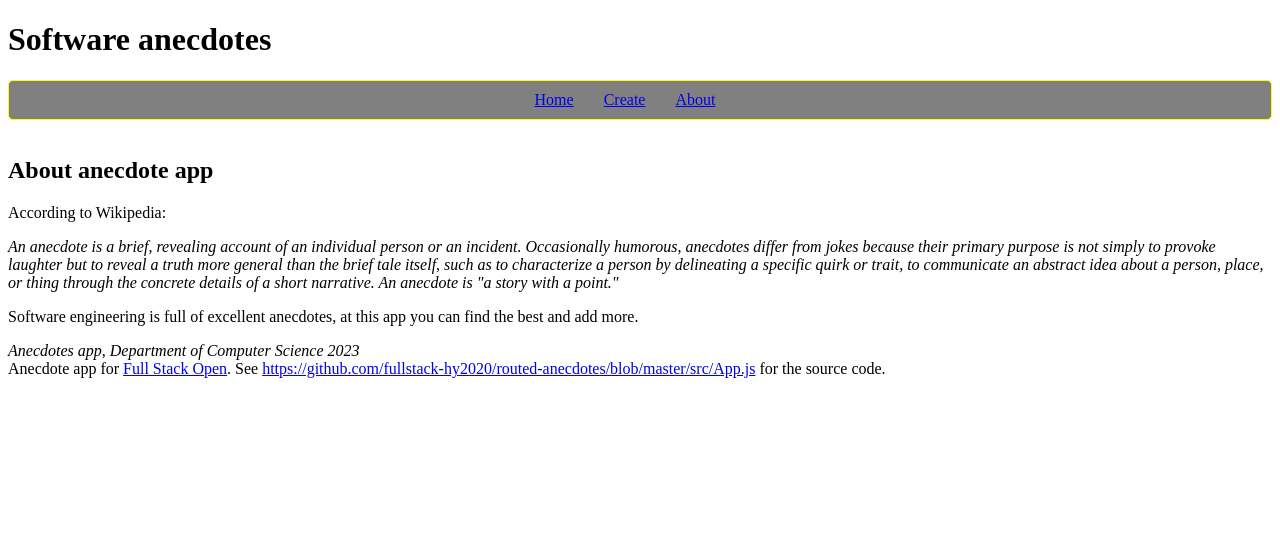
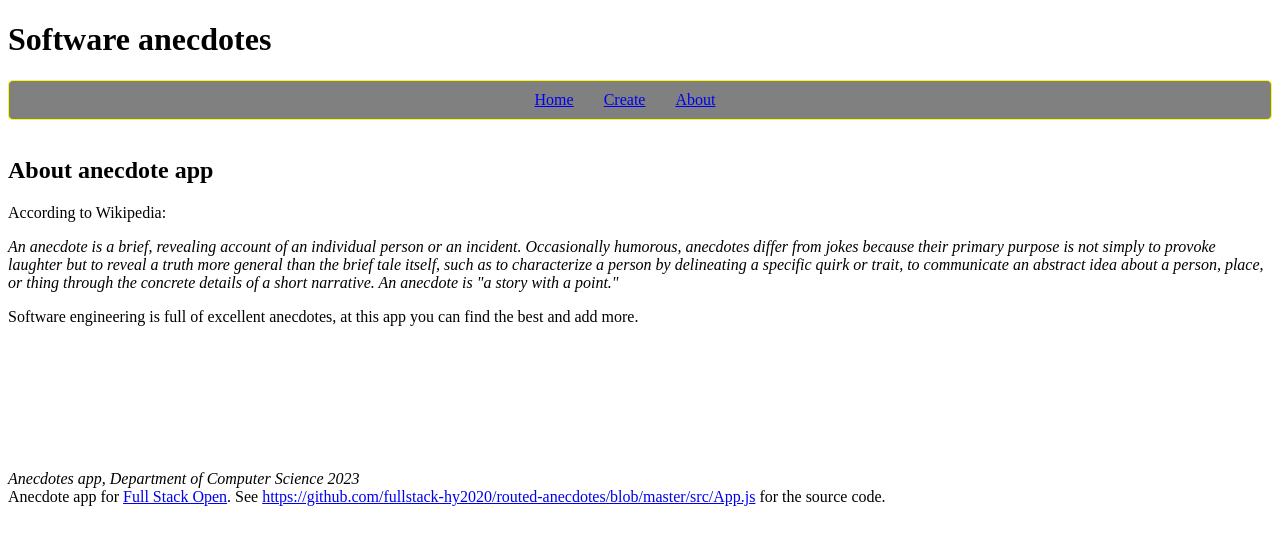
Before and after one commit to Amutha37/fullstackopen-part7-router, a React (Create React App) app: page /about in a window 1280 px wide. Shown: the top 544 px of the page. Built offline with nearby package versions, Linux system fonts and the light colour scheme.

Commit message:
merge from main

```diff
--- a/src/App.js
+++ b/src/App.js
@@ -83,9 +83,6 @@ const App = () => {
         <Route path='/about' element={<About />} />
       </Routes>
 
-      <div>
-        <i>Anecdotes app, Department of Computer Science 2023</i>
-      </div>
       {/* <Menu anecdotes={anecdotes} />
       <AnecdoteList anecdotes={anecdotes} />
       <About />
--- a/src/app.css
+++ b/src/app.css
@@ -51,3 +51,6 @@ tr:last-child td {
 tr td {
   font-weight: bold;
 }
+#footer {
+  margin-top: 9rem;
+}
--- a/src/components/Anecdote.js
+++ b/src/components/Anecdote.js
@@ -1,8 +1,4 @@
-// import { useParams } from 'react-router-dom'
-
 const Anecdote = ({ anecdote }) => {
-  // const id = useParams().id
-  // const anecdote = anecdotes.find((n) => n.id === Number(id))
   return (
     <div>
       <strong>{anecdote.content}</strong>
--- a/src/components/Footer.js
+++ b/src/components/Footer.js
@@ -1,5 +1,8 @@
 const Footer = () => (
-  <div>
+  <div id='footer'>
+    <div>
+      <i>Anecdotes app, Department of Computer Science 2023</i>
+    </div>
     Anecdote app for <a href='https://fullstackopen.com/'>Full Stack Open</a>.
     See{' '}
     <a href='https://github.com/fullstack-hy2020/routed-anecdotes/blob/master/src/App.js'>
```
